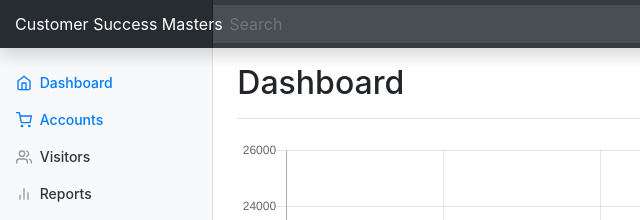
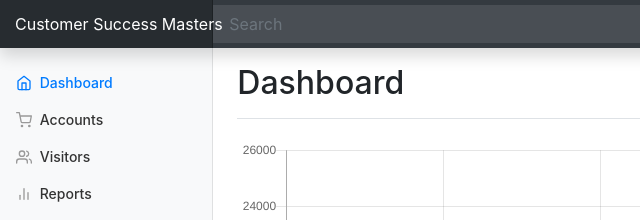
Before and after one commit to bobkime/bobkime.github.io, a plain HTML site: page index.html in a window 1280 px wide. Shown: the top 220 px of the page, 0-640 px from the left. Drawn offline with nearby package versions, Linux system fonts and the light colour scheme.

Commit message:
Updated URLs

```diff
--- a/index.html
+++ b/index.html
@@ -38,7 +38,7 @@
                 </a>
               </li>
               <li class="nav-item">
-                <a class="nav-link active" href="https://bobkime.github.io/accounts.html">
+                <a class="nav-link" href="https://bobkime.github.io/accounts.html">
                   <span data-feather="shopping-cart"></span>
                   Accounts
                 </a>
```
Also changed, not shown: accounts.html (+1 -1 lines).
